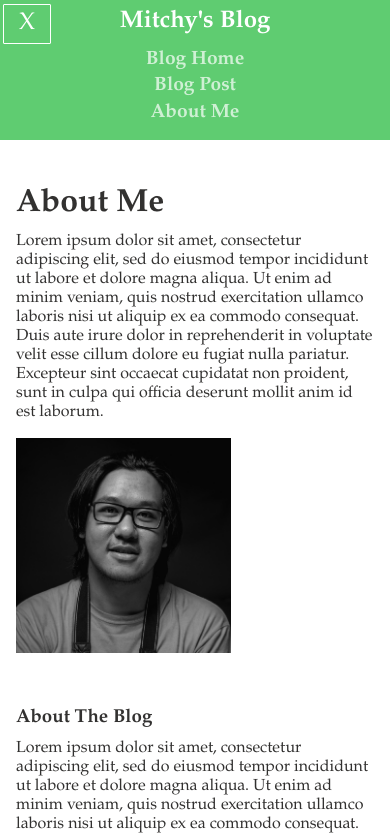
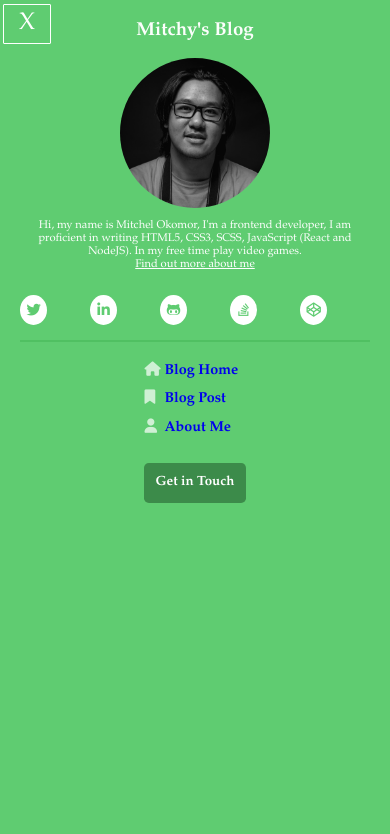
Before and after one commit to mitchel-okomor/mca-project2, a plain HTML site: page pages/about.html in a window 390 px wide. Both pictures are taken after a click on the button 27 px from the left and 24 px from the top of the page. Shown: the top 834 px of the page. Drawn offline with Linux system fonts and the light colour scheme.

Commit message:
added side nav to mobile view

```diff
--- a/index.css
+++ b/index.css
@@ -20,6 +20,7 @@ body{
     display: grid;
     grid-template-columns: 18% 82%;
 }
+
 .sidenav{
     width: 100%;
     background-color: #5fcc71;
@@ -227,7 +228,7 @@ background-color: #279714ed;
 .menu{
     width: 100%;
     background-color: #5fcc71;
-    min-height: 4rem;
+    min-height: 3.2rem;
 }
 .menu>button{
    position: fixed;
@@ -251,9 +252,7 @@ box-shadow: none !important;
     padding-bottom: 1rem;
     background-color: #5fcc71;
 }
-   .remove-menu{
-        display: none;
-   }
+
     .menu-items>li{
         margin: auto;
         padding-top: 0.2rem;
@@ -277,7 +276,7 @@ svg{
     text-align: center;
 }
 .blog-title{
-    padding-top: 0.5rem;
+    display: none;
 }
 .blog-title>h2{
     margin: auto;
@@ -288,8 +287,13 @@ color:white;
 
 /*media queries*/
 @media screen and (max-width: 800px) {
-.sidenav{
+
+.remove-menu{
     display: none;
+}
+.blog-title{
+    padding-top: 0.2rem;
+    display: block;
 }
 .container{
     display: block;
--- a/pages/about.html
+++ b/pages/about.html
@@ -18,7 +18,9 @@
   </head>
   <body>
     <div class="container">
-      <div class="sidenav">
+
+     <!--side Nav-->
+     <div class="sidenav remove-menu" id="toggle-items">
         <h3>Mitchy's Blog</h3>
         <img
           src="../images/mitchy.jpg"
@@ -65,11 +67,7 @@
                     <rect y="60" width="60" height="6"></rect>
                   </svg> </button>
                 <div class="blog-title"><h2>Mitchy's Blog</h2></div>
-                <ul class="menu-items remove-menu" id="toggle-items">
-                  <li><a href="../index.html">Blog Home</a> </li>
-                  <li><a href="./blog.html">Blog Post</a> </li>
-                  <li><a href="./about.html">About Me</a> </li>
-                </ul>
+
                 </div>
       <!-- content -->
       <div class="about-content">
@@ -91,7 +89,7 @@
               <img
                   src="../images/mitchy.jpg"
                   alt="post"
-                  width="60%"
+                  width="80%"
                 />
 
             </div>
--- a/script.js
+++ b/script.js
@@ -3,6 +3,7 @@ function toggleNav(){
     var el = document.getElementById("toggle-items");
     var btn = document.getElementById("toggle-button");
     if(el.classList.contains("remove-menu")){
+        console.log("contained");
         el.classList.remove("remove-menu");
        btn.innerHTML = "X";
     }else{
```
Also changed, not shown: index.html (+7 -8 lines), pages/blog.html (+5 -8 lines).
